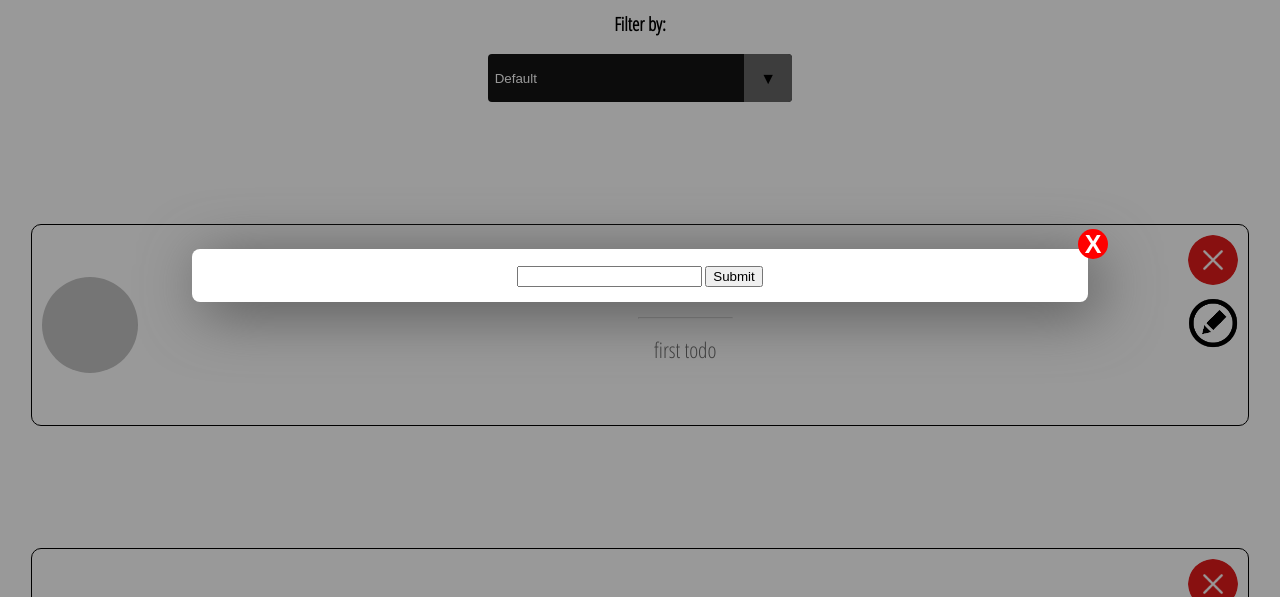
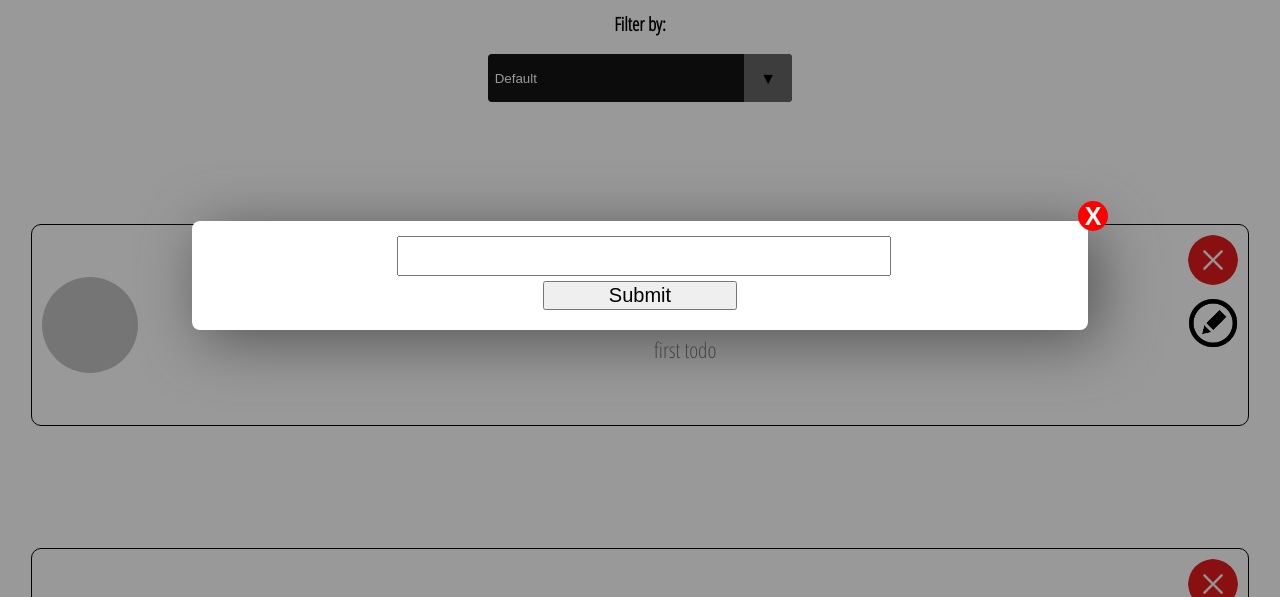
Before and after one commit to tamerNasser/Its-show-time, a plain HTML site: page skeleton/index.html in a window 1280 px wide. Both pictures are taken after a click on the element 1235 px from the left and 755 px from the top of the page. Shown: the part 125-722 px from the top of the page. Drawn offline with Linux system fonts and the light colour scheme.

Commit message:
Added style for addtodo inputs

```diff
--- a/skeleton/style.css
+++ b/skeleton/style.css
@@ -7,7 +7,7 @@ hr {
   opacity: 0.5;
 }
 
-input[type="checkbox"]:checked + label:before {
+input[type="checkbox"]:checked+label:before {
   background: #6666;
   opacity: 1;
   align-items: center;
@@ -21,16 +21,16 @@ input[type="checkbox"]:checked + label:before {
   align-self: center;
 }
 
-input[type="checkbox"]:checked ~ div {
+input[type="checkbox"]:checked~div {
   text-decoration: line-through green;
   text-decoration-style: wavy;
 }
 
-input[type="checkbox"]:checked + .buttonsContainer .editBtn {
+input[type="checkbox"]:checked+.buttonsContainer .editBtn {
   display: none;
 }
 
-input[type="checkbox"] + label:before {
+input[type="checkbox"]+label:before {
   content: "";
   opacity: 1;
   display: flex;
@@ -40,7 +40,7 @@ input[type="checkbox"] + label:before {
   background: #6666;
 }
 
-input[type="checkbox"] + label {
+input[type="checkbox"]+label {
   display: inherit;
   align-self: center;
   text-align: center;
@@ -144,6 +144,7 @@ body {
   justify-content: center;
   margin-bottom: 5%;
 }
+
 #floating-button {
   width: 60px;
   height: 60px;
@@ -152,6 +153,7 @@ body {
   bottom: 15px;
   right: 15px;
 }
+
 .plusBtn {
   width: 60px;
   height: 60px;
@@ -170,7 +172,8 @@ body {
   width: 100%;
   z-index: 10000;
 }
-.popupAdd > div {
+
+.popupAdd>div {
   background-color: #fff;
   box-shadow: 10px 10px 60px #555;
   display: flex;
@@ -181,9 +184,11 @@ body {
   border-radius: 8px;
   padding: 15px 5%;
 }
+
 .popupAddContent {
   display: flex;
 }
+
 .popupCloseButton {
   background-color: red;
   border-color: solid black;
@@ -202,6 +207,7 @@ body {
   height: 30px;
   text-align: center;
 }
+
 .popupCloseButton:hover {
   background-color: red;
 }
@@ -225,6 +231,7 @@ select {
   background: #141414;
   background-image: none;
 }
+
 /* Custom Select */
 .select {
   position: relative;
@@ -236,6 +243,7 @@ select {
   overflow: hidden;
   border-radius: 0.25em;
 }
+
 select {
   width: 100%;
   height: 100%;
@@ -244,9 +252,11 @@ select {
   color: #fff;
   cursor: pointer;
 }
+
 select::-ms-expand {
   display: none;
 }
+
 /* Arrow */
 .select::after {
   content: "\25BC";
@@ -258,12 +268,29 @@ select::-ms-expand {
   background: #666;
   pointer-events: none;
 }
+
 /* Transition */
 .select:hover::after {
   color: #dcdcdc;
 }
+
 .select::after {
   -webkit-transition: 0.25s all ease;
   -o-transition: 0.25s all ease;
   transition: 0.25s all ease;
 }
+
+#add-todo label {
+  font-size: 30px;
+}
+
+#add-todo input[type='text'] {
+  font-size: 30px;
+  width: 100%;
+}
+
+#add-todo input[type='submit'] {
+  font-size: 20px;
+  width: 40%;
+  margin: 5px;
+}
```
